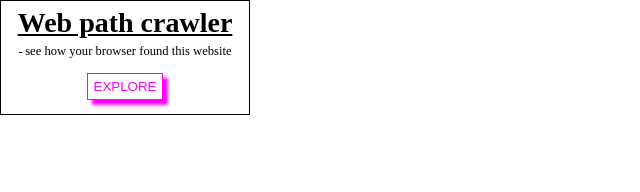
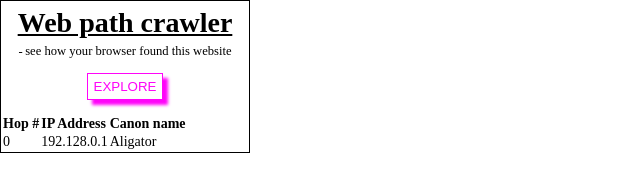
Before and after one commit to jakub-mata/web-path, a browser extension: page index.html in a window 1280 px wide. Both pictures are taken after a click on the button "EXPLORE". Shown: the whole page, without its empty margins (0-640 px from the left). Drawn offline with Linux system fonts and the light colour scheme.

Commit message:
Button functionality of table visibility added

```diff
--- a/index.html
+++ b/index.html
@@ -11,11 +11,20 @@
 		<sub>see how your browser found this website</sub>
 	</header>
 	<main>
-		<button id="explore_button">
+		<button id="explore-button">
 			<span id="button-text">EXPLORE</span>
 		</button>
+		<div>
+			<table id="traceroute-table">
+				<tr id="table-header">
+					<th>Hop #</th>
+					<th>IP Address</th>
+					<th>Canon name</th>
+				</tr>
+			</table>
+		</div>
 	</main>
 </body>
-<!--<script src="script.js"></script>-->
+<script src="script.js"></script>
 
 </html>
--- a/script.js
+++ b/script.js
@@ -1,5 +1,18 @@
-document.getElementById("explore_button").onclick = setupTraceroute();
+document.getElementById("explore-button").setAttribute("onclick", "tableFill()")
 
-function setupTraceroute() {
-    alert("hello");
+function tableFill() {
+    setupTable();
+    let table = document.getElementById("traceroute-table");
+    let row = table.insertRow(1);
+
+    let cellHop = row.insertCell(0);
+    cellHop.innerHTML = "0";
+    let cellIP = row.insertCell(1);
+    cellIP.innerHTML = "192.128.0.1";
+    let cellName = row.insertCell(2);
+    cellName.innerHTML = "Aligator"
 }
+
+function setupTable() {
+    document.getElementById("table-header").style.visibility = "visible";
+}
--- a/styles.css
+++ b/styles.css
@@ -32,7 +32,7 @@ sub {
     font-size: 0.9em;
 }
 
-button {
+#explore-button {
     display: block;
     margin: 1em auto;
     padding: 0.4em;
@@ -42,7 +42,7 @@ button {
     box-shadow: 5px 5px 3px;
 }
 
-button:hover {
+#explore-button:hover {
     cursor: pointer;
 }
 
@@ -54,3 +54,14 @@ button:hover {
     80% {color: orange;}
     100% {color: magenta;}
 }
+
+/*TABLE*/
+#table-header {
+    visibility: hidden;
+}
+th {
+    margin: 0 auto;
+}
+tr {
+    text-align: left;
+}
```
